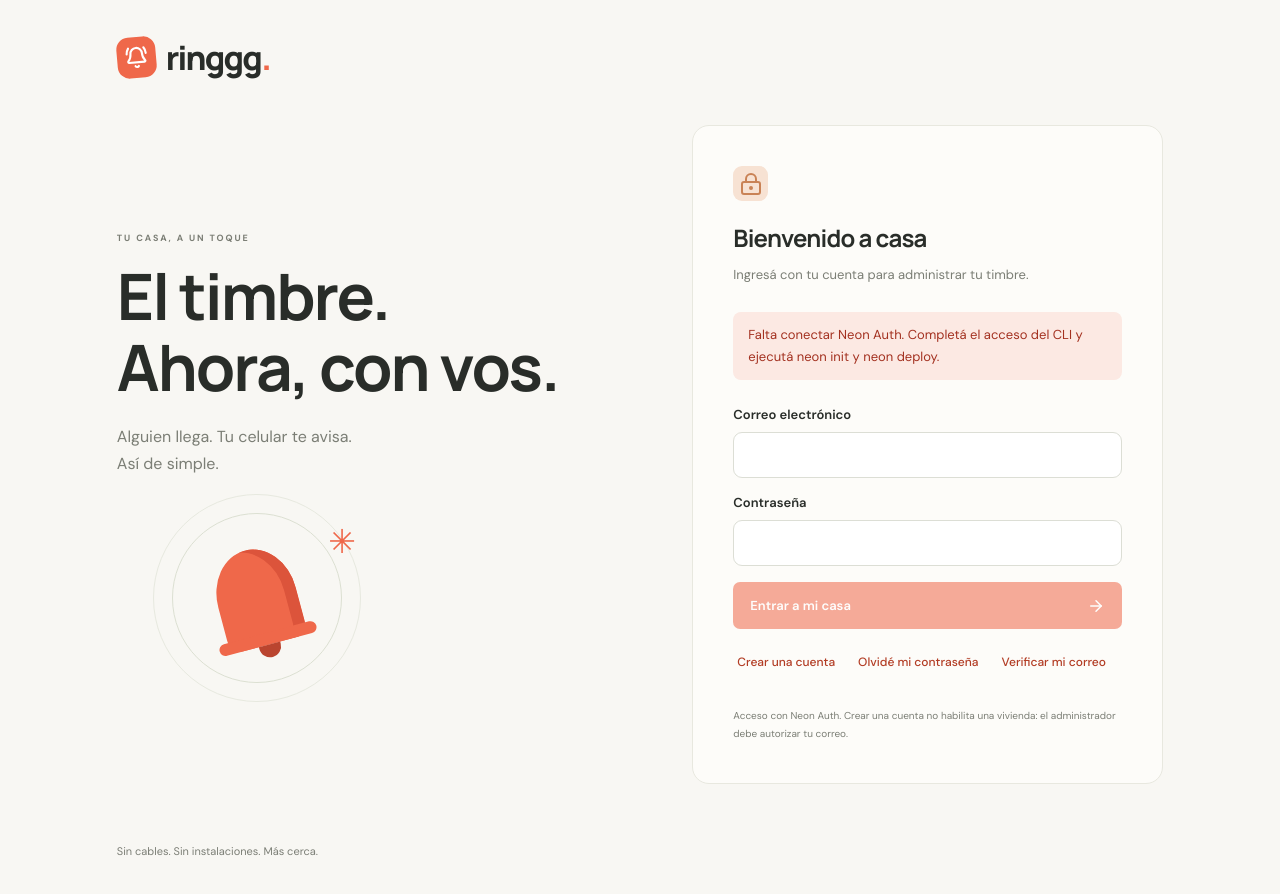
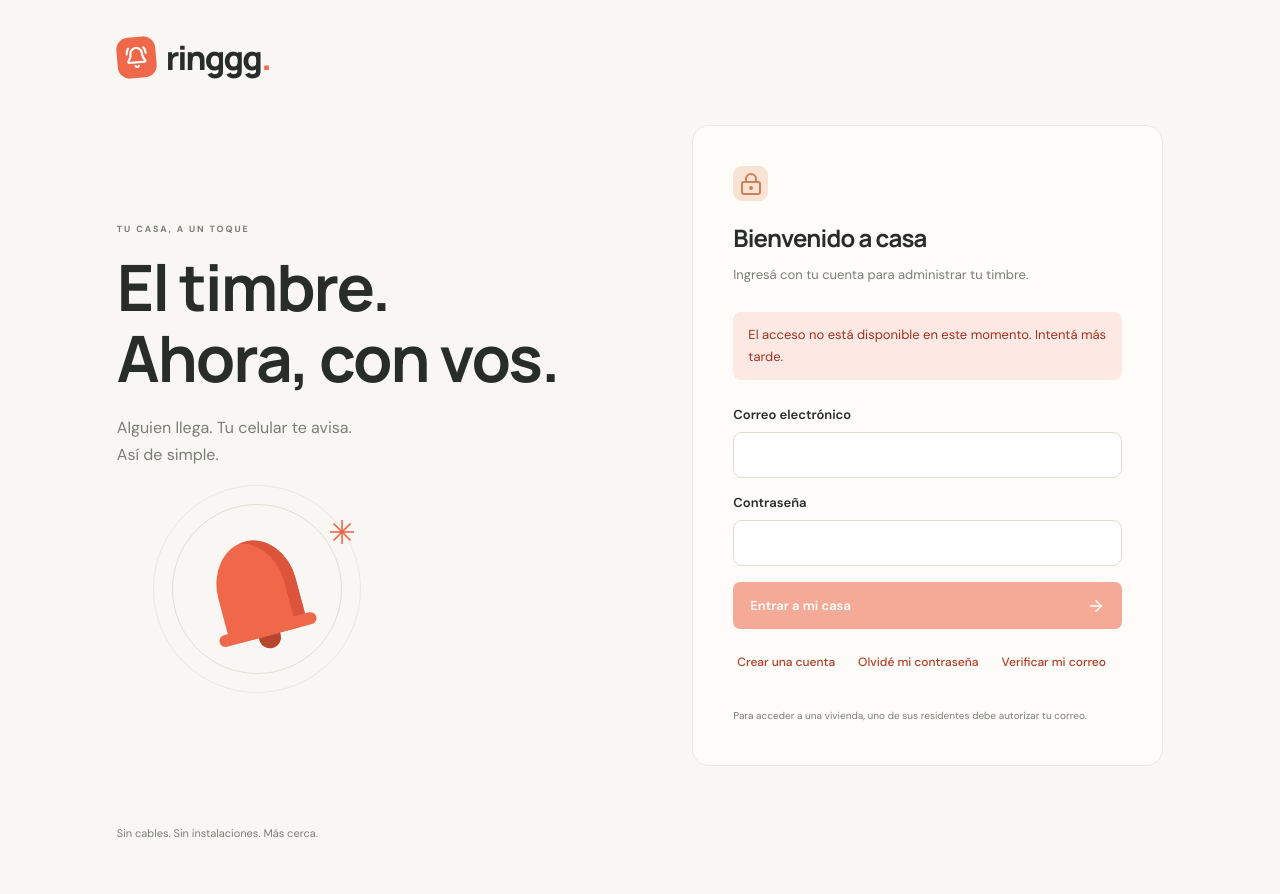
Before and after one commit to guidomodarelli/ringgg., a Next.js app: page /sign-in in a window 1280 px wide. Shown: the top 894 px of the page. Built offline with nearby package versions, Linux system fonts and the light colour scheme.

Commit message:
fix: aclarar el acceso a la vivienda
Reemplazar los detalles técnicos del proveedor de identidad por mensajes claros para quienes usan Ringgg.

Mantener las comprobaciones de sesión y los errores de configuración sin exponer instrucciones internas en la interfaz.

```diff
--- a/src/components/login.tsx
+++ b/src/components/login.tsx
@@ -56,7 +56,7 @@ export function Login({ configured = false, initialMessage = '', signedIn = fals
   return <main className="login-page"><Brand /><div className="login-layout"><section><span className="eyebrow">TU CASA, A UN TOQUE</span><h1>El timbre.<br />Ahora, con vos.</h1><p>Alguien llega. Tu celular te avisa.<br />Así de simple.</p><div className="bell-orbit"><div className="bell-shape"><span /><i /></div><span className="orbit-spark">✳</span></div></section>
     <form className="login-form" key={mode} onSubmit={(event) => { event.preventDefault(); void submit(event.currentTarget); }}>
       <div className="soft-icon"><LockKeyhole /></div><h2>{title}</h2><p>{signedIn ? 'Tu sesión está iniciada. El acceso requiere un correo verificado y autorizado.' : mode === 'verify' ? 'Ingresá el código que recibiste por correo.' : 'Ingresá con tu cuenta para administrar tu timbre.'}</p>
-      {!configured && <p className="feedback error" role="status">Falta conectar Neon Auth. Completá el acceso del CLI y ejecutá neon init y neon deploy.</p>}
+      {!configured && <p className="feedback error" role="status">El acceso no está disponible en este momento. Intentá más tarde.</p>}
       {!signedIn && <>
         {mode === 'sign-up' && <><label htmlFor="resident-name">Tu nombre</label><input id="resident-name" name="name" autoComplete="name" required maxLength={50} disabled={pending} /></>}
         {mode !== 'reset' && <><label htmlFor="email">Correo electrónico</label><input id="email" name="email" type="email" autoComplete="email" required value={email} maxLength={254} disabled={pending} onChange={(event) => { setEmail(event.target.value); setError(''); }} /></>}
@@ -71,6 +71,6 @@ export function Login({ configured = false, initialMessage = '', signedIn = fals
           {mode === 'verify' && <button className="text-button" type="button" disabled={pending || !email.trim() || !configured} onClick={() => action(async () => { const result = await authClient.emailOtp.sendVerificationOtp({ email: email.trim(), type: 'email-verification' }); if (!showError(result)) setMessage('Solicitamos un código nuevo. Revisá tu correo y la carpeta de spam.'); })}>Pedir código nuevo</button>}
           {mode !== 'sign-in' && <button className="text-button" type="button" disabled={pending} onClick={() => changeMode('sign-in')}>Volver a ingresar</button>}
         </>}
-      </div><small>Acceso con Neon Auth. Crear una cuenta no habilita una vivienda: el administrador debe autorizar tu correo.</small>
+      </div><small>Para acceder a una vivienda, uno de sus residentes debe autorizar tu correo.</small>
     </form></div><footer>Sin cables. Sin instalaciones. Más cerca.</footer></main>;
 }
--- a/src/server/auth.ts
+++ b/src/server/auth.ts
@@ -11,12 +11,12 @@ import type { ResidentIdentity } from '@/types/auth';
 export async function getIdentity(): Promise<ResidentIdentity | null> {
   if (!authConfigured()) return null;
   const { data, error } = await getNeonAuth().getSession();
-  if (error) throw new AppError(HTTP.unavailable, 'AUTH_UPSTREAM', 'No pudimos comprobar tu sesión con Neon. Volvé a intentar en un momento.');
+  if (error) throw new AppError(HTTP.unavailable, 'AUTH_UPSTREAM', 'No pudimos comprobar tu sesión. Volvé a intentar en un momento.');
   return data?.user ? { id: data.user.id, email: data.user.email, name: data.user.name, emailVerified: data.user.emailVerified } : null;
 }
 
 export async function requireAuth(): Promise<ResidentAccess> {
-  if (!authConfigured()) throw new AppError(HTTP.unavailable, 'AUTH_NOT_CONFIGURED', 'Neon Auth todavía no está configurado.');
+  if (!authConfigured()) throw new AppError(HTTP.unavailable, 'AUTH_NOT_CONFIGURED', 'El acceso no está disponible en este momento. Intentá más tarde.');
   const user = await getIdentity();
   if (!user) throw new AppError(HTTP.unauthorized, 'AUTH_REQUIRED', 'Ingresá de nuevo para continuar.');
   return resolveResidentAccess(await getDatabase(), user);
--- a/src/server/neon-auth.ts
+++ b/src/server/neon-auth.ts
@@ -11,7 +11,7 @@ export function authConfigured(): boolean {
 
 /** Lazy initialization allows builds without credentials, while all auth requests fail closed. */
 export function getNeonAuth() {
-  if (!authConfigured()) throw new AppError(HTTP.unavailable, 'AUTH_NOT_CONFIGURED', 'Falta conectar Neon Auth. Completá neon init y neon deploy y configurá NEON_AUTH_COOKIE_SECRET.');
+  if (!authConfigured()) throw new AppError(HTTP.unavailable, 'AUTH_NOT_CONFIGURED', 'El acceso no está disponible en este momento. Intentá más tarde.');
   auth ??= createNeonAuth({
     baseUrl: process.env.NEON_AUTH_BASE_URL!,
     cookies: { secret: process.env.NEON_AUTH_COOKIE_SECRET!, sessionDataTtl: AUTH.sessionCacheSeconds },
```
Also changed, not shown: 1 other file (tests, documents, lock files or other folders).
